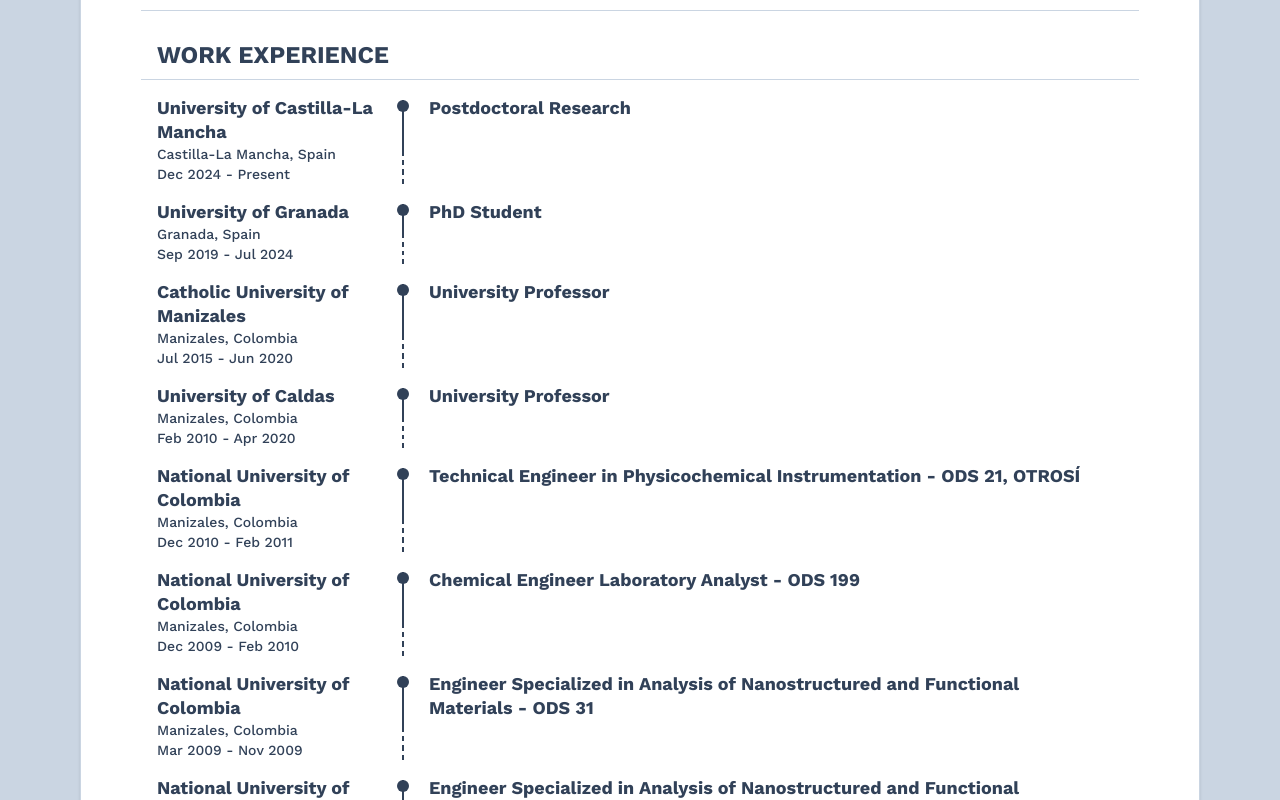
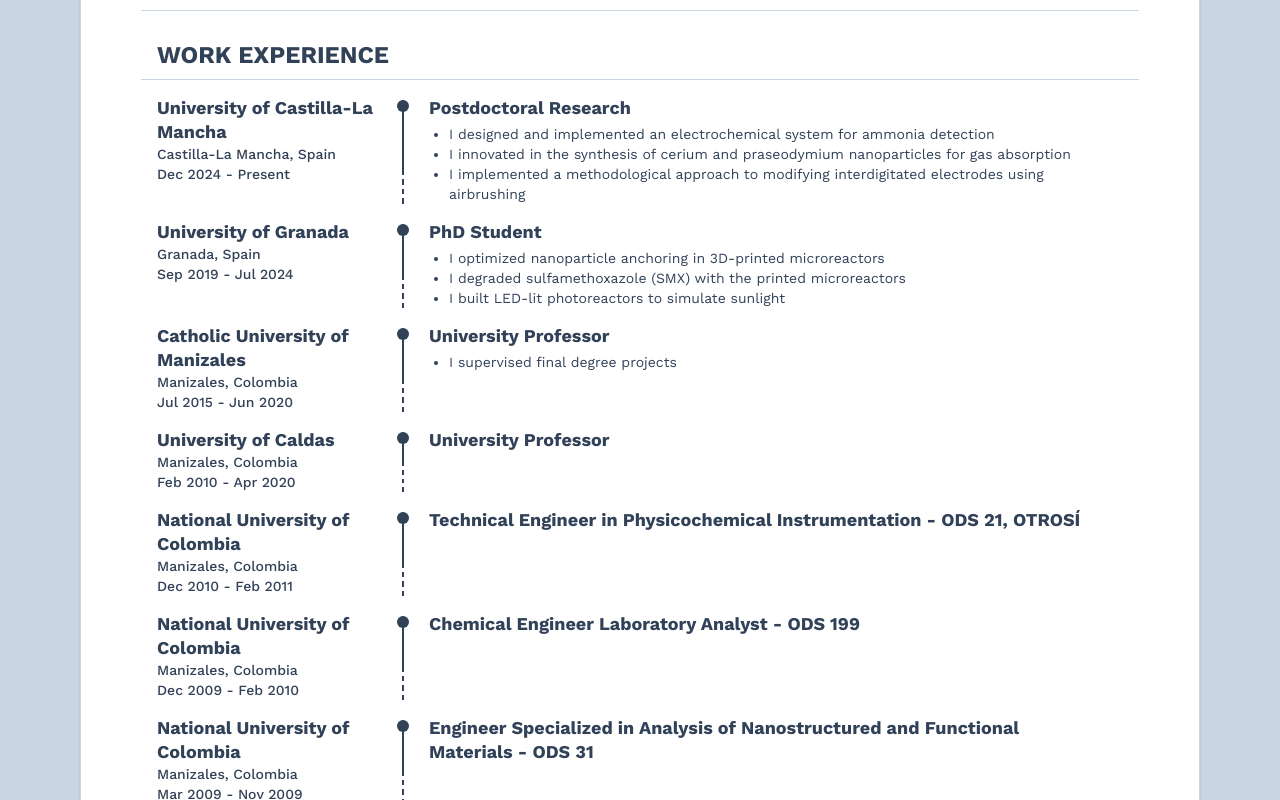
Before and after one commit to Tryncha/cv-jmac, a React (Vite) app: page / in a window 1280 px wide. Shown: the part 1040-1840 px from the top of the page. Built offline with nearby package versions, Linux system fonts and the light colour scheme; a web font is replaced by a local one.

Commit message:
some descriptions added to WorkExperience

```diff
--- a/src/components/WorkExperience.tsx
+++ b/src/components/WorkExperience.tsx
@@ -32,7 +32,12 @@
           </div>
           <Separator />
           <div className="flex w-3/4 flex-col px-4">
-            <h3 className="text-lg/6 font-bold">{work[language].name}</h3>
+            <h3 className="mb-1 text-lg/6 font-bold">{work[language].name}</h3>
+            <ul className="ml-5 list-disc">
+              {work[language].description?.map((desc) => (
+                <li key={`${desc}-${work.id}`}>{desc}</li>
+              ))}
+            </ul>
           </div>
         </div>
       ))}
--- a/src/data/workExperience.json
+++ b/src/data/workExperience.json
@@ -140,13 +140,15 @@
       "name": "Profesor Universitario",
       "date": "Jul 2015 - Jun 2020",
       "location": "Universidad Católica de Manizales",
-      "city": "Manizales, Colombia"
+      "city": "Manizales, Colombia",
+      "description": ["Dirigí trabajos finales de grado"]
     },
     "en": {
       "name": "University Professor",
       "date": "Jul 2015 - Jun 2020",
       "location": "Catholic University of Manizales",
-      "city": "Manizales, Colombia"
+      "city": "Manizales, Colombia",
+      "description": ["I supervised final degree projects"]
     }
   },
   {
@@ -155,13 +157,23 @@
       "name": "Doctorando",
       "date": "Sep 2019 - Jul 2024",
       "location": "Universidad de Granada",
-      "city": "Granada, España"
+      "city": "Granada, España",
+      "description": [
+        "Optimicé el anclaje de nanopartículas en microreactores impresos en 3D",
+        "Degradé sulfametoxazol (SMX) con los microreactores impresos",
+        "Construí fotorreactores con luz LED para simular la luz solar"
+      ]
     },
     "en": {
       "name": "PhD Student",
       "date": "Sep 2019 - Jul 2024",
       "location": "University of Granada",
-      "city": "Granada, Spain"
+      "city": "Granada, Spain",
+      "description": [
+        "I optimized nanoparticle anchoring in 3D-printed microreactors",
+        "I degraded sulfamethoxazole (SMX) with the printed microreactors",
+        "I built LED-lit photoreactors to simulate sunlight"
+      ]
     }
   },
   {
@@ -170,13 +182,23 @@
       "name": "Investigación posdoctoral",
       "date": "Dic 2024 - Presente",
       "location": "Universidad de Castilla-La Mancha",
-      "city": "Castilla-La Mancha, España"
+      "city": "Castilla-La Mancha, España",
+      "description": [
+        "Diseñé e implementé de un sistema electroquímico para la detección amoniaco",
+        "Innové en la síntesis de nanopartículas de cerio y praseodimio para la absorción de gases",
+        "Implementé una ruta metodológica para modificar electrodos interdigitados con aerografía"
+      ]
     },
     "en": {
       "name": "Postdoctoral Research",
       "date": "Dec 2024 - Present",
       "location": "University of Castilla-La Mancha",
-      "city": "Castilla-La Mancha, Spain"
+      "city": "Castilla-La Mancha, Spain",
+      "description": [
+        "I designed and implemented an electrochemical system for ammonia detection",
+        "I innovated in the synthesis of cerium and praseodymium nanoparticles for gas absorption",
+        "I implemented a methodological approach to modifying interdigitated electrodes using airbrushing"
+      ]
     }
   }
 ]
```
